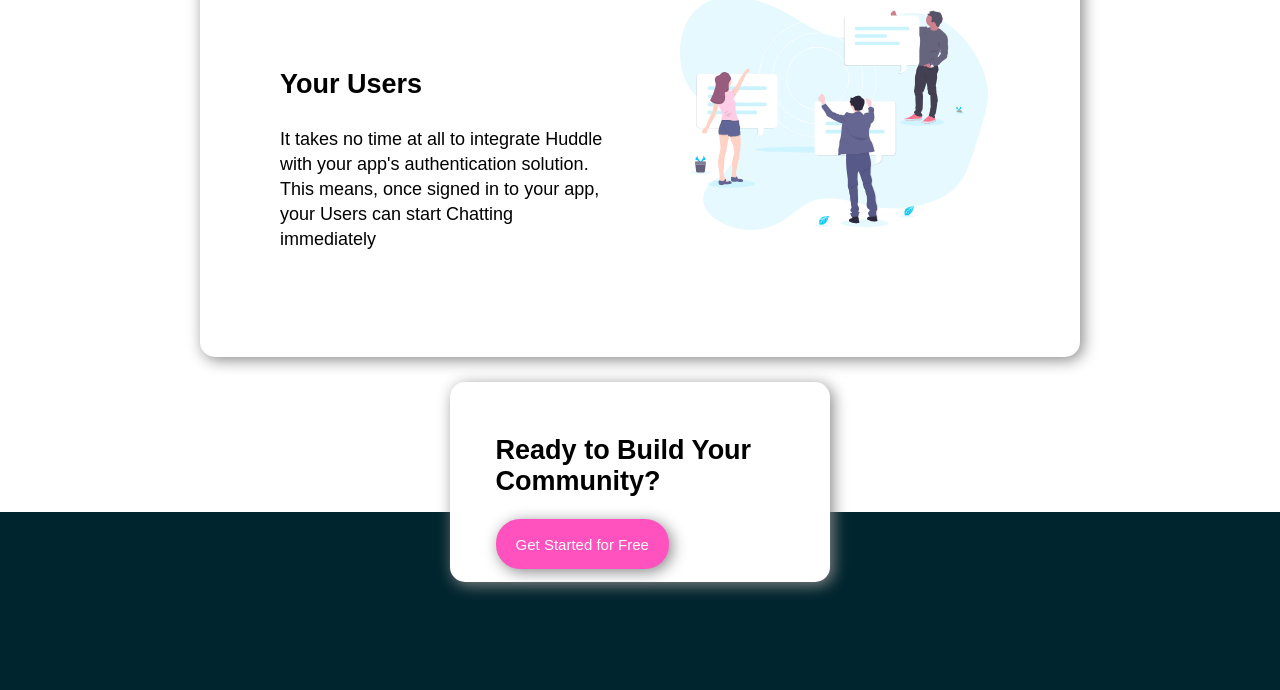
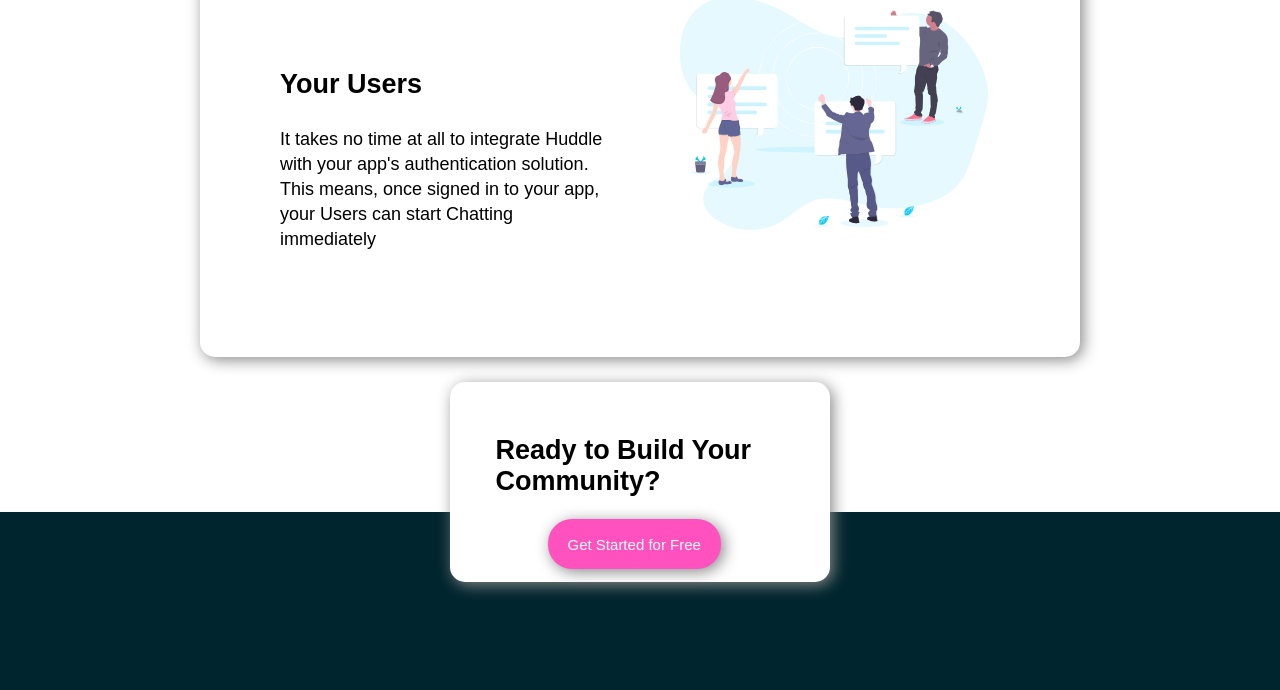
Before and after one commit to RajvirS99/Huddle-landing-page, a plain HTML site: page index.html in a window 1280 px wide. Shown: the part 1663-2353 px from the top of the page. Drawn offline with Linux system fonts and the light colour scheme; a web font is replaced by a local one.

Commit message:
Update index.html

```diff
--- a/index.html
+++ b/index.html
@@ -102,7 +102,7 @@
           <div></div>
           <div style="margin: 30px auto;">
             <h2>Ready to Build Your Community?</h2>
-            <button class="pink_button">Get Started for Free</button>
+            <button class="pink_button" style="margin-left:18%;">Get Started for Free</button>
           </div>
           <div></div>
         </div>
```
